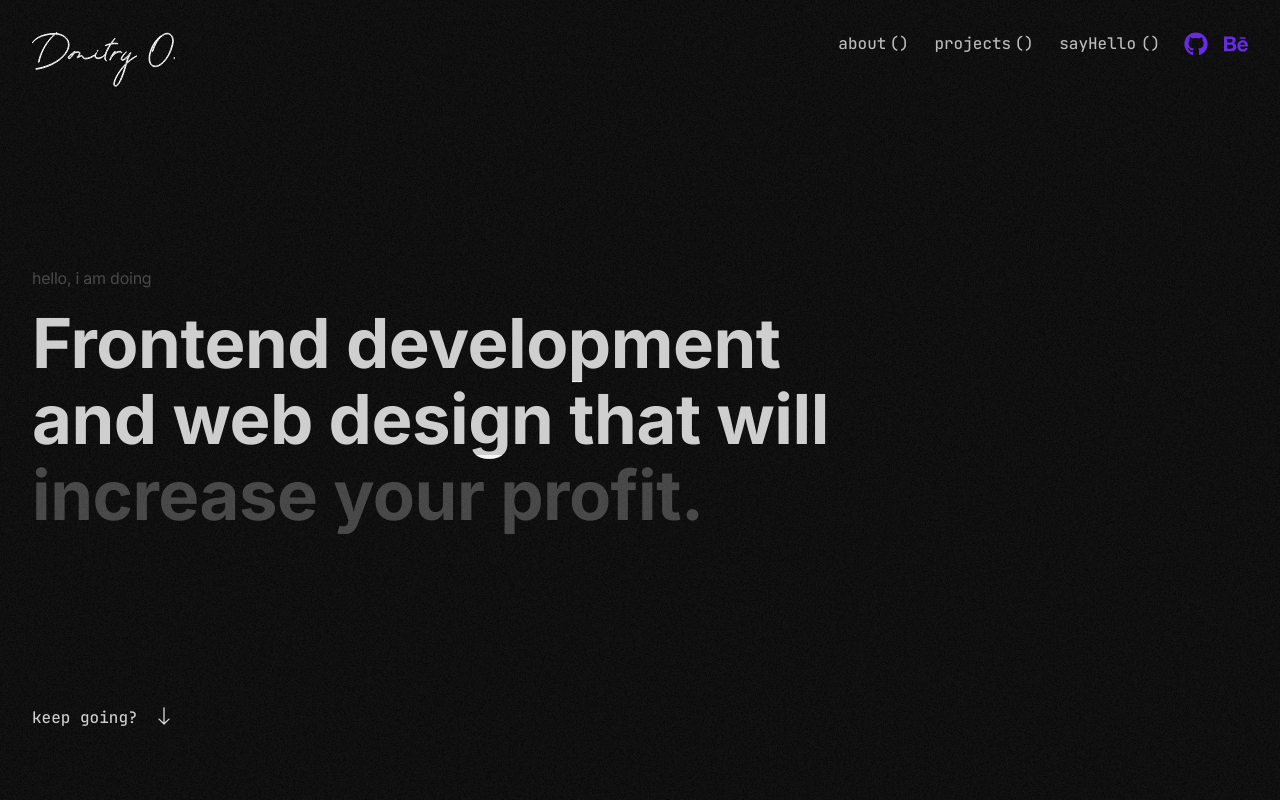
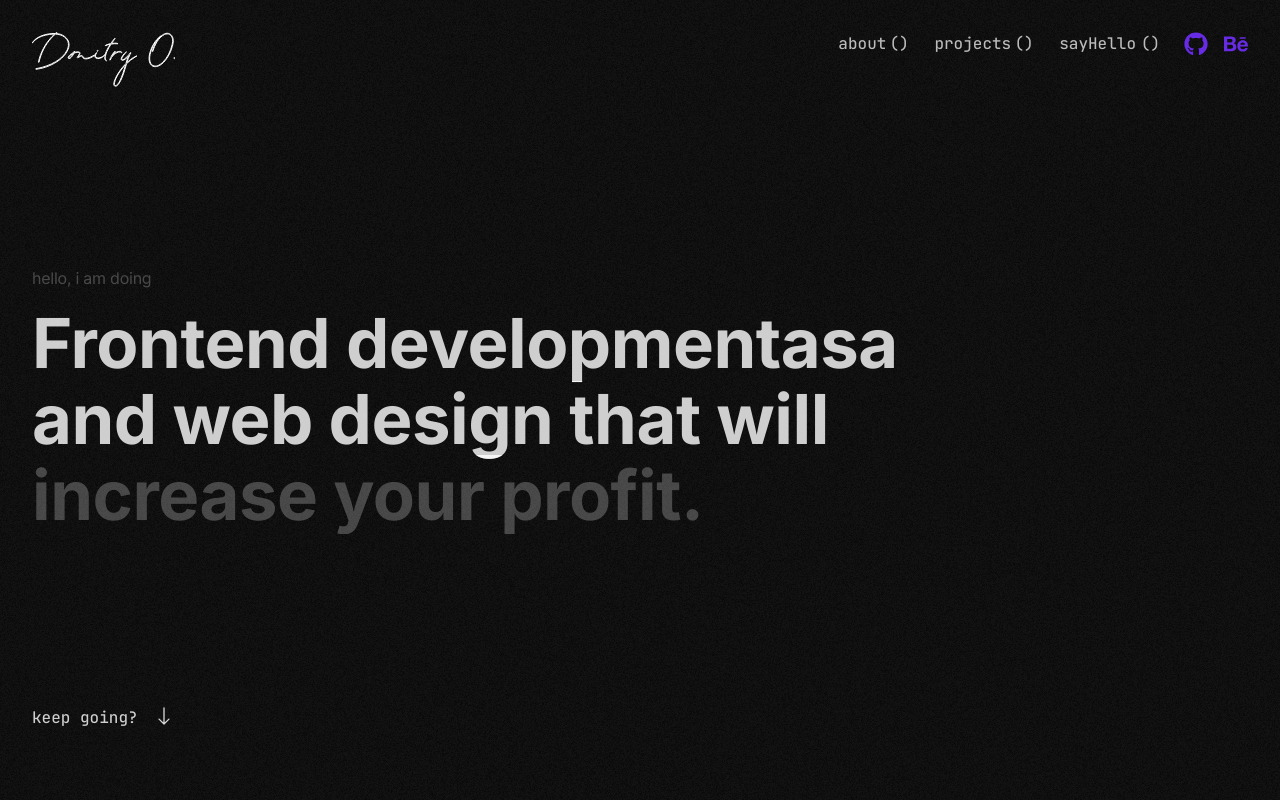
Before and after one commit to qqghst/my-website, a React (Create React App) app: page / in a window 1280 px wide. Shown: the top 800 px of the page. Built offline with nearby package versions, Linux system fonts and the light colour scheme; a web font is replaced by a local one.

Commit message:
change add link in footer and titlehero changed

```diff
--- a/src/Pages/Footer.tsx
+++ b/src/Pages/Footer.tsx
@@ -31,22 +31,17 @@ const Footer = () => {
                         <div className='flex flex-row gap-[16px] sm:flex sm:flex-col sm:gap-[8px] font-jetBrains'>
                             <ul>
                                 <li>
-                                    <a href="">github</a>
+                                    <a target='_blank' href="https://github.com/qqghst">github</a>
                                 </li>
                             </ul>
                             <ul>
                                 <li>
-                                    <a href="">behance</a>
+                                    <a target='_blank' href="https://www.behance.net/qqghst">behance</a>
                                 </li>
                             </ul>
                             <ul>
                                 <li>
-                                    <a href="">CV</a>
-                                </li>
-                            </ul>
-                            <ul>
-                                <li>
-                                    <a href="">instagram</a>
+                                    <a target='_blank' href="https://elista.hh.ru/resume/147495e1ff0b4a63330039ed1f524562646c43">CV</a>
                                 </li>
                             </ul>
                         </div>
--- a/src/components/Glitch/titleHero/titleHero.tsx
+++ b/src/components/Glitch/titleHero/titleHero.tsx
@@ -2,8 +2,8 @@ import React from 'react'
 import zz from './titleHero.module.css'
 
 interface ITitleHero {
-    children: React.ReactNode,
-    className: string,
+    children?: React.ReactNode,
+    className?: string,
 }
 
 const titleHero: React.FC<ITitleHero> = ({ children, className, ...props }) => {
@@ -11,9 +11,9 @@ const titleHero: React.FC<ITitleHero> = ({ children, className, ...props }) => {
         <div className='flex-1 flex flex-col justify-center'>
             <p className='text-whiteOppacity32 tracking-regularText mb-[16px] text-base'>hello, i am doing</p>
                 <div className={zz.stack}>
-                    <span className={`${zz.stack1} text-whiteOppacity font-bold leading-[110%] tracking-bigText text-[33.18px] sm:text-[47.78px] lg:text-[68.8px] `}>Frontend development <br /> and web design that will <br /> <p className='text-whiteOppacity32'>increase your profit.</p></span>
-                    <span className={`${zz.stack2} text-whiteOppacity font-bold leading-[110%] tracking-bigText text-[33.18px] sm:text-[47.78px] lg:text-[68.8px] `}>Frontend development <br /> and web design that will <br /> <p className='text-whiteOppacity32'>increase your profit.</p></span>
-                    <span className={`${zz.stack3} text-whiteOppacity font-bold leading-[110%] tracking-bigText text-[33.18px] sm:text-[47.78px] lg:text-[68.8px] `}>Frontend development <br /> and web design that will <br /> <p className='text-whiteOppacity32'>increase your profit.</p></span>
+                    <span className={`${zz.stack1} text-whiteOppacity font-bold leading-[110%] tracking-bigText text-[33.18px] sm:text-[47.78px] lg:text-[68.8px] `}>Frontend developmentasa <br /> and web design that will <br /> <p className='text-whiteOppacity32'>increase your profit.</p></span>
+                    <span className={`${zz.stack2} text-whiteOppacity font-bold leading-[110%] tracking-bigText text-[33.18px] sm:text-[47.78px] lg:text-[68.8px] `}>Frontend developmentasa <br /> and web design that will <br /> <p className='text-whiteOppacity32'>increase your profit.</p></span>
+                    <span className={`${zz.stack3} text-whiteOppacity font-bold leading-[110%] tracking-bigText text-[33.18px] sm:text-[47.78px] lg:text-[68.8px] `}>Frontend developmentasa <br /> and web design that will <br /> <p className='text-whiteOppacity32'>increase your profit.</p></span>
                 </div>
         </div>
     )
```
